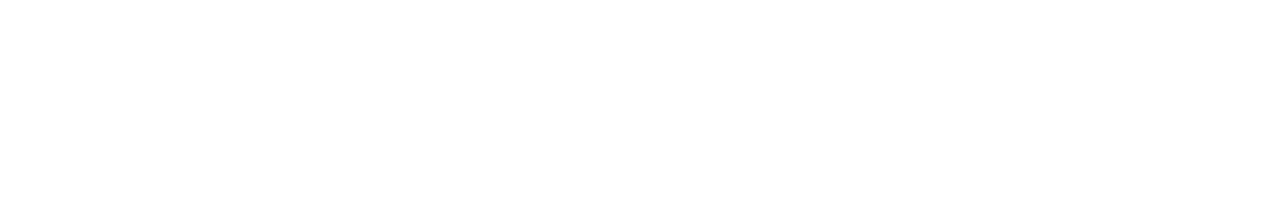
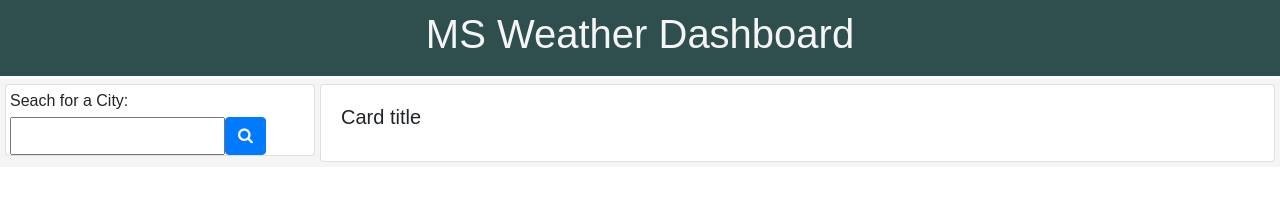
Before and after one commit to manzur-shaheed/ms-weather-dashboard, a plain HTML site: page index.html in a window 1280 px wide. Drawn offline with nearby package versions, Linux system fonts and the light colour scheme.

Commit message:
search city, button

```diff
--- a/assets/css/style.css
+++ b/assets/css/style.css
@@ -0,0 +1,14 @@
+/* all custom styles */
+* {
+    font-family: Arial, Helvetica, sans-serif;
+}
+.jumbotron {
+    padding: 10px 0;
+    margin-bottom: 3px;
+    color: whitesmoke;
+    background-color: darkslategray;
+}
+.col {
+    padding: 5px;
+    background-color: whitesmoke;
+}
--- a/index.html
+++ b/index.html
@@ -1,12 +1,50 @@
+<!doctype html>
 <html lang="en">
 <head>
     <meta charset="UTF-8">
     <meta http-equiv="X-UA-Compatible" content="IE=edge">
     <meta name="viewport" content="width=device-width, initial-scale=1.0">
+    <link rel="stylesheet" href="https://cdn.jsdelivr.net/npm/bootstrap@4.6.0/dist/css/bootstrap.min.css" integrity="sha384-B0vP5xmATw1+K9KRQjQERJvTumQW0nPEzvF6L/Z6nronJ3oUOFUFpCjEUQouq2+l" crossorigin="anonymous">
+    <link rel="stylesheet" href="https://cdnjs.cloudflare.com/ajax/libs/font-awesome/4.7.0/css/font-awesome.min.css">
     <link rel="stylesheet" href="./assets/css/style.css">
     <title>MS Weather Dashboard</title>
 </head>
 <body>
+    <!-- header -->
+    <div class="jumbotron jumbotron-fluid custom-jumbotron">
+        <div class="container-fluid">
+          <h1 class="display-5 text-center">MS Weather Dashboard</h1>
+        </div>
+    </div>
+    <!-- page body -->
+    <div class="container-fluid">
+        <div class="row">
+            <!-- left section for search -->
+            <div class="col col-md-3 col-xs-12">
+                <div class="card">
+                    <form>
+                        <div class="input-group">
+                            <label class="p-1 m-0" for="search-city">Seach for a City:</label>
+                            <input type="text" class="ml-1" id="search-city">
+                            <button type="submit" class="btn btn-primary"><span class="fa fa-search"></span></button>
+                          </div>
+                    </form>
+                    <div class="city-list"></div>
+                </div>
+            </div>
+            <!-- right section for display -->
+            <div class="col col-md-9 col-xs-12 pl-0">
+                <div class="card">
+                    <div class="card-body">
+                        <h5 class="card-title">Card title</h5>
+                    </div>
+                </div>
+            </div>
+        </div>
+    </div>
+
+    <script src="https://code.jquery.com/jquery-3.5.1.slim.min.js" integrity="sha384-DfXdz2htPH0lsSSs5nCTpuj/zy4C+OGpamoFVy38MVBnE+IbbVYUew+OrCXaRkfj" crossorigin="anonymous"></script>
+    <script src="https://cdn.jsdelivr.net/npm/bootstrap@4.6.0/dist/js/bootstrap.bundle.min.js" integrity="sha384-Piv4xVNRyMGpqkS2by6br4gNJ7DXjqk09RmUpJ8jgGtD7zP9yug3goQfGII0yAns" crossorigin="anonymous"></script>
     <script src="./assets/js/script.js"></script>
 </body>
 </html>
```
